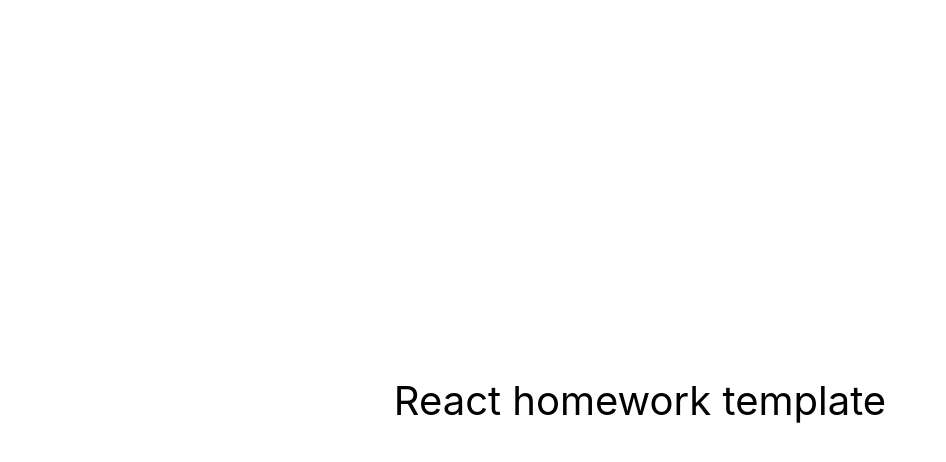
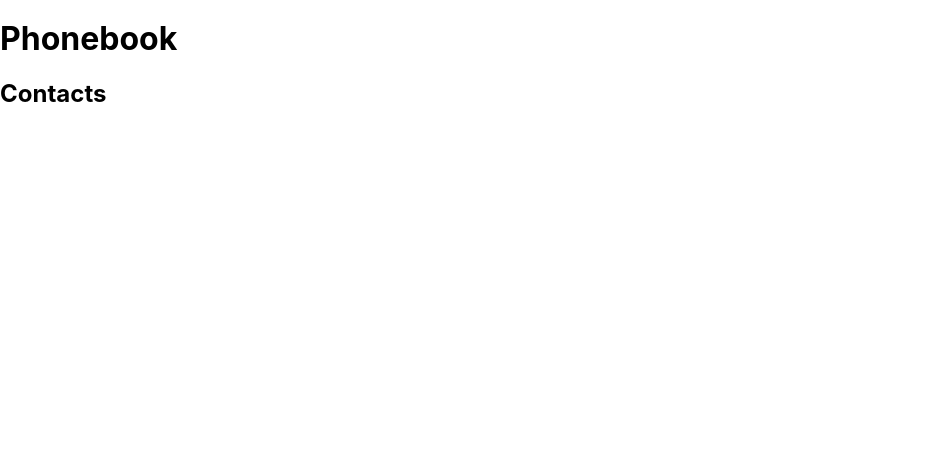
Before and after one commit to Lekoda/react-hw-02-phonebook, a React (Create React App) app: page / in a window 1280 px wide. Shown: the top 462 px of the page, without its empty margins (0-946 px from the left). Built offline with nearby package versions, Linux system fonts and the light colour scheme.

Commit message:
add components structure

```diff
--- a/package.json
+++ b/package.json
@@ -7,9 +7,12 @@
     "@testing-library/jest-dom": "^5.16.3",
     "@testing-library/react": "^12.1.4",
     "@testing-library/user-event": "^13.5.0",
+    "formik": "^2.4.3",
+    "modern-normalize": "^2.0.0",
     "react": "^18.1.0",
     "react-dom": "^18.1.0",
     "react-scripts": "5.0.1",
+    "styled-components": "^6.0.7",
     "web-vitals": "^2.1.3"
   },
   "scripts": {
--- a/src/components/App.jsx
+++ b/src/components/App.jsx
@@ -1,16 +1,16 @@
-export const App = () => {
-  return (
-    <div
-      style={{
-        height: '100vh',
-        display: 'flex',
-        justifyContent: 'center',
-        alignItems: 'center',
-        fontSize: 40,
-        color: '#010101'
-      }}
-    >
-      React homework template
-    </div>
-  );
-};
+import React, { Component } from 'react';
+
+export class App extends Component {
+  state = {
+    contacts: [],
+    name: '',
+  };
+  render() {
+    return (
+      <div>
+        <h1>Phonebook</h1>
+        <h2>Contacts</h2>
+      </div>
+    );
+  }
+}
--- a/src/index.css
+++ b/src/components/GlobalStyled.js
@@ -1,5 +1,7 @@
-@import-normalize; /* bring in normalize.css styles */
+import { createGlobalStyle } from 'styled-components';
+import 'modern-normalize';
 
+export const GlobalStyle = createGlobalStyle`
 body {
   margin: 0;
   font-family: -apple-system, BlinkMacSystemFont, 'Segoe UI', 'Roboto', 'Oxygen',
@@ -13,3 +15,16 @@
   font-family: source-code-pro, Menlo, Monaco, Consolas, 'Courier New',
     monospace;
 }
+
+ul{
+    padding: 0;
+    margin: 0;
+    list-style: none;
+}
+
+img{
+    display: block;
+    max-width: 100%;
+    object-fit: cover;
+}
+`;
--- a/src/index.js
+++ b/src/index.js
@@ -1,10 +1,11 @@
 import React from 'react';
 import ReactDOM from 'react-dom/client';
 import { App } from 'components/App';
-import './index.css';
+import { GlobalStyle } from 'components/GlobalStyled';
 
 ReactDOM.createRoot(document.getElementById('root')).render(
   <React.StrictMode>
     <App />
+    <GlobalStyle />
   </React.StrictMode>
 );
```
Also changed, not shown: src/components/ContactForm/ContactForm.js (added, +31 -0 lines), src/components/ContactForm/ContactForm.styled.js (added), src/components/ContactList/ContactList.js (added), src/components/ContactList/ContactList.styled.js (added), 1 other file (tests, documents, lock files or other folders).
